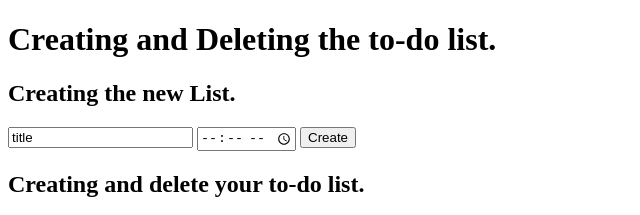
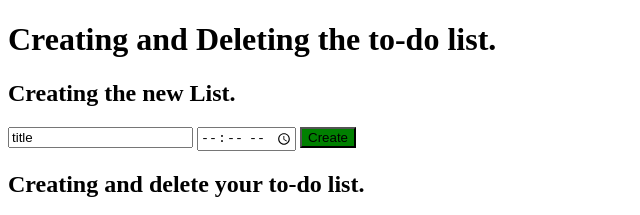
Before and after one commit to ABHISHEKGHARAMI/javascript-frontend, a website: page work-2-retry/assignment-010.html in a window 1280 px wide. Shown: the top 215 px of the page, without its empty margins (0-640 px from the left). Drawn offline with Linux system fonts and the light colour scheme.

Commit message:
Adding the button for the repo .

```diff
--- a/work-2-retry/assignment-010.html
+++ b/work-2-retry/assignment-010.html
@@ -5,13 +5,18 @@
     <meta name="viewport" content="width=device-width, initial-scale=1.0">
     <title>To - Do list</title>
     <link rel="stylesheet" href="../work-2-retry/css/style4.css">
+    <style>
+        #todo-button{
+            background-color: green;
+        }
+    </style>
 </head>
 <body>
     <h1>Creating and Deleting the to-do list.</h1>
     <h2>Creating the new List.</h2>
     <input type="text" value="title" id="titleInput">
     <input type="time" value="time" id="timeInput">
-    <button onclick="createFunction()">Create</button>
+    <button onclick="createFunction()" id="todo-button">Create</button>
     <h2>Creating and delete your to-do list.</h2>
     <table id="todoTable">
         <thead>
```
